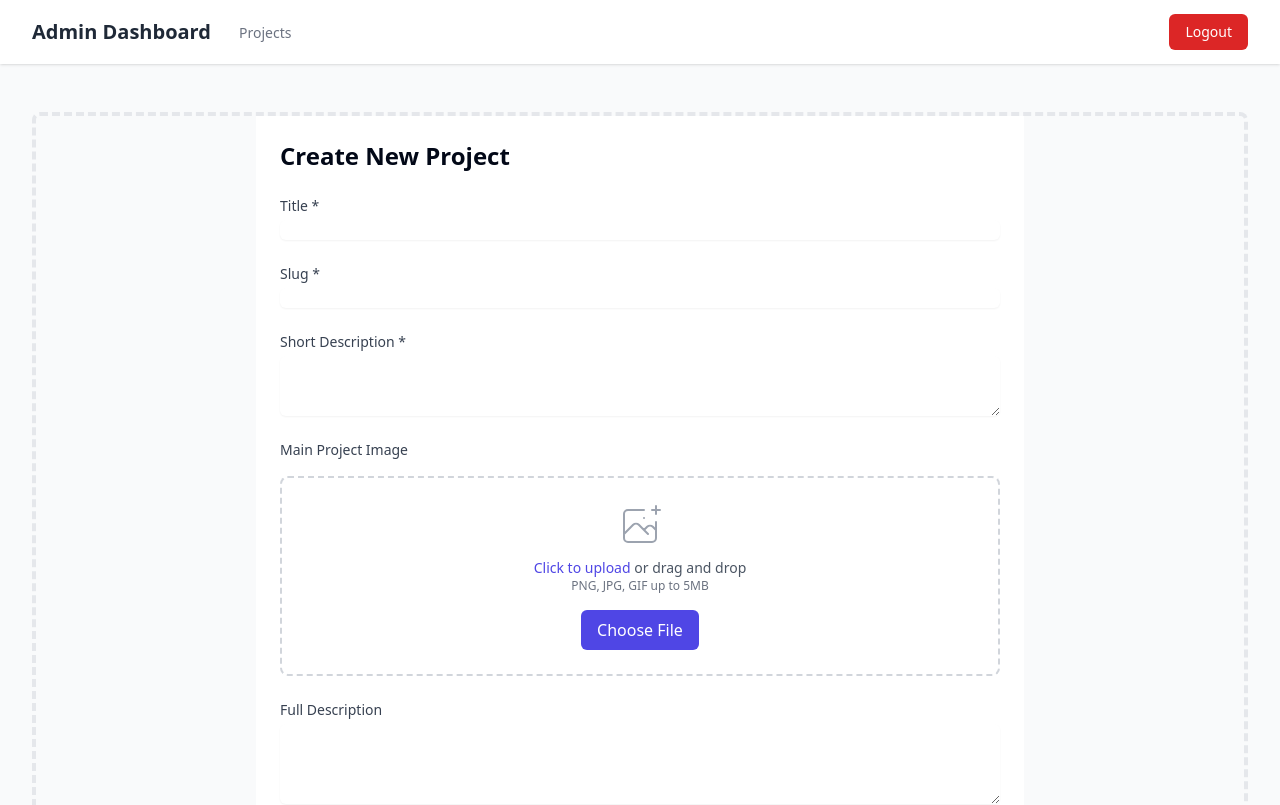
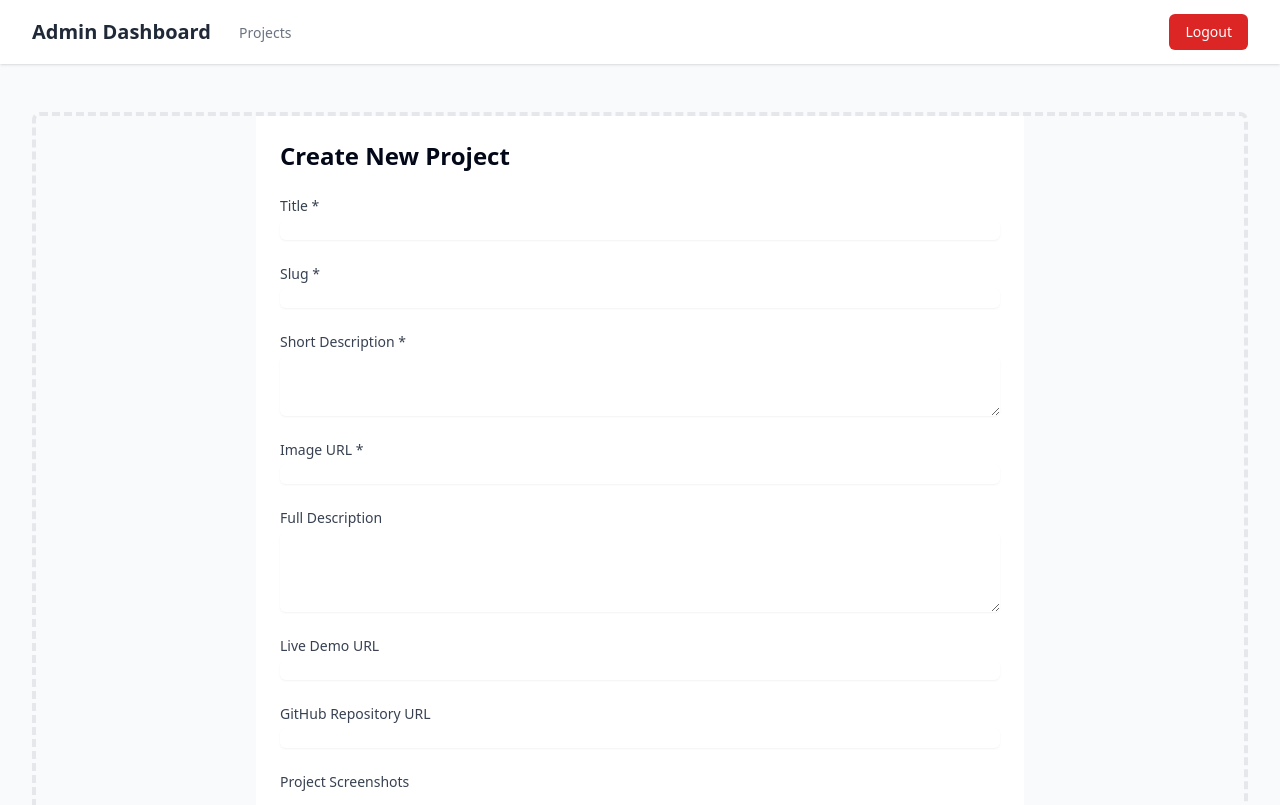
Before and after one commit to AchmadFadil128/porto-api, a Next.js app: page /dashboard/projects/new in a window 1280 px wide. Shown: the top 805 px of the page. Built offline with nearby package versions, Linux system fonts and the light colour scheme.

Commit message:
Revert "Added project main picture function"
This reverts commit 1f10d4414671b03bdf0de2aa9f07ab3f793e76b5.

```diff
--- a/src/app/dashboard/projects/[slug]/edit/page.tsx
+++ b/src/app/dashboard/projects/[slug]/edit/page.tsx
@@ -6,7 +6,6 @@
 import { useForm } from 'react-hook-form';
 import { zodResolver } from '@hookform/resolvers/zod';
 import ScreenshotUpload from '@/components/ScreenshotUpload';
-import ImageUpload from '@/components/ImageUpload';
 
 // Define the form schema using Zod
 const projectSchema = z.object({
@@ -26,7 +25,6 @@
   const router = useRouter();
   const [error, setError] = useState<string | null>(null);
   const [loading, setLoading] = useState(true);
-  const [image_url, setImageUrl] = useState<string | null>(null);
   const [screenshots, setScreenshots] = useState<string[]>([]);
 
   const {
@@ -34,7 +32,6 @@
     handleSubmit,
     formState: { errors, isSubmitting },
     reset,
-    setValue,
   } = useForm<FormData>({
     resolver: zodResolver(projectSchema),
   });
@@ -55,7 +52,6 @@
             live_demo_url: projectData.live_demo_url || '',
             github_repo_url: projectData.github_repo_url || '',
           });
-          setImageUrl(projectData.image_url); // Set the main project image
           setScreenshots(projectData.screenshots || []); // Set the screenshots separately
         } else {
           setError(projectData.error || 'Failed to fetch project data');
@@ -73,24 +69,7 @@
     }
   }, [params.slug, reset]);
 
-  // Update image_url when the upload changes
-  const handleImageUrlChange = (url: string | null) => {
-    setImageUrl(url);
-    if (url) {
-      setValue('image_url', url); // Update form value so validation passes
-    } else {
-      setValue('image_url', ''); // Clear the field value
-    }
-  };
-
   const onSubmit = async (data: FormData) => {
-    // Ensure image_url is set properly from the uploaded value
-    const submitData = {
-      ...data,
-      image_url: image_url || data.image_url, // Use uploaded image if available, otherwise use text input
-      screenshots, // Use the updated screenshots array
-    };
-
     setError(null);
     try {
       const res = await fetch(`/api/projects/${params.slug}`, {
@@ -98,7 +77,10 @@
         headers: {
           'Content-Type': 'application/json',
         },
-        body: JSON.stringify(submitData),
+        body: JSON.stringify({
+          ...data,
+          screenshots, // Use the updated screenshots array
+        }),
       });
 
       if (res.ok) {
@@ -174,19 +156,17 @@
           )}
         </div>
 
-        {/* Main Project Image Upload */}
         <div>
-          <ImageUpload
-            imageUrl={image_url}
-            onImageUrlChange={handleImageUrlChange}
-            label="Main Project Image"
-          />
-          {/* Keep the image_url field in the form but hide it since we're using the component */}
+          <label htmlFor="image_url" className="block text-sm font-medium text-gray-700">
+            Image URL *
+          </label>
           <input
-            type="hidden"
+            id="image_url"
+            type="text"
+            className={`mt-1 block w-full rounded-md border-gray-300 shadow-sm focus:border-indigo-500 focus:ring-indigo-500 sm:text-sm ${errors.image_url ? 'border-red-500' : ''}`}
             {...register('image_url')}
           />
-          {errors.image_url && image_url === null && (
+          {errors.image_url && (
             <p className="mt-1 text-sm text-red-600">{errors.image_url.message}</p>
           )}
         </div>
--- a/src/app/dashboard/projects/new/page.tsx
+++ b/src/app/dashboard/projects/new/page.tsx
@@ -6,14 +6,13 @@
 import { useForm } from 'react-hook-form';
 import { zodResolver } from '@hookform/resolvers/zod';
 import ScreenshotUpload from '@/components/ScreenshotUpload';
-import ImageUpload from '@/components/ImageUpload';
 
 // Define the form schema using Zod
 const projectSchema = z.object({
   title: z.string().min(1, 'Title is required'),
   slug: z.string().min(1, 'Slug is required'),
   short_description: z.string().min(1, 'Short description is required'),
-  image_url: z.string().min(1, 'Image URL is required'), // Will be updated with the uploaded image
+  image_url: z.string().min(1, 'Image URL is required'),
   description: z.string().optional(),
   live_demo_url: z.string().url('Must be a valid URL').optional().or(z.literal('')),
   github_repo_url: z.string().url('Must be a valid URL').optional().or(z.literal('')),
@@ -25,36 +24,17 @@
 export default function NewProjectPage() {
   const router = useRouter();
   const [error, setError] = useState<string | null>(null);
-  const [image_url, setImageUrl] = useState<string | null>(null);
   const [screenshots, setScreenshots] = useState<string[]>([]);
 
   const {
     register,
     handleSubmit,
     formState: { errors, isSubmitting },
-    setValue, // We'll use this to update the form value
   } = useForm<FormData>({
     resolver: zodResolver(projectSchema),
   });
 
-  // Update image_url when the upload changes
-  const handleImageUrlChange = (url: string | null) => {
-    setImageUrl(url);
-    if (url) {
-      setValue('image_url', url); // Update form value so validation passes
-    } else {
-      setValue('image_url', ''); // Clear the field value
-    }
-  };
-
   const onSubmit = async (data: FormData) => {
-    // Ensure image_url is set properly from the uploaded value
-    const submitData = {
-      ...data,
-      image_url: image_url || data.image_url, // Use uploaded image if available, otherwise use text input
-      screenshots, // Add the uploaded screenshots to the form data
-    };
-
     setError(null);
     try {
       const res = await fetch('/api/projects', {
@@ -62,7 +42,10 @@
         headers: {
           'Content-Type': 'application/json',
         },
-        body: JSON.stringify(submitData),
+        body: JSON.stringify({
+          ...data,
+          screenshots, // Add the uploaded screenshots to the form data
+        }),
       });
 
       if (res.ok) {
@@ -134,19 +117,17 @@
           )}
         </div>
 
-        {/* Main Project Image Upload */}
         <div>
-          <ImageUpload
-            imageUrl={image_url}
-            onImageUrlChange={handleImageUrlChange}
-            label="Main Project Image"
-          />
-          {/* Keep the image_url field in the form but hide it since we're using the component */}
+          <label htmlFor="image_url" className="block text-sm font-medium text-gray-700">
+            Image URL *
+          </label>
           <input
-            type="hidden"
+            id="image_url"
+            type="text"
+            className={`mt-1 block w-full rounded-md border-gray-300 shadow-sm focus:border-indigo-500 focus:ring-indigo-500 sm:text-sm ${errors.image_url ? 'border-red-500' : ''}`}
             {...register('image_url')}
           />
-          {errors.image_url && image_url === null && (
+          {errors.image_url && (
             <p className="mt-1 text-sm text-red-600">{errors.image_url.message}</p>
           )}
         </div>
--- a/src/components/ImageUpload.tsx
+++ /dev/null
@@ -1,143 +0,0 @@
-'use client';
-
-import { useState, useRef, useCallback } from 'react';
-
-interface ImageUploadProps {
-  imageUrl: string | null;
-  onImageUrlChange: (imageUrl: string | null) => void;
-  label?: string;
-}
-
-export default function ImageUpload({
-  imageUrl,
-  onImageUrlChange,
-  label = 'Project Image'
-}: ImageUploadProps) {
-  const [uploading, setUploading] = useState(false);
-  const [error, setError] = useState<string | null>(null);
-  const fileInputRef = useRef<HTMLInputElement>(null);
-
-  const handleFileUpload = useCallback(async (file: File) => {
-    if (!file.type.startsWith('image/')) {
-      setError('Only image files are allowed');
-      return;
-    }
-
-    const formData = new FormData();
-    formData.append('file', file);
-
-    try {
-      setUploading(true);
-      setError(null);
-
-      const res = await fetch('/api/upload', {
-        method: 'POST',
-        body: formData,
-      });
-
-      if (!res.ok) {
-        const errorData = await res.json();
-        throw new Error(errorData.error || 'Failed to upload image');
-      }
-
-      const { imageUrl } = await res.json();
-      onImageUrlChange(imageUrl); // Set as single image URL
-    } catch (err: any) {
-      console.error('Upload error:', err);
-      setError(err.message || 'Failed to upload image');
-    } finally {
-      setUploading(false);
-    }
-  }, [onImageUrlChange]);
-
-  const handleFileChange = useCallback((e: React.ChangeEvent<HTMLInputElement>) => {
-    if (e.target.files && e.target.files[0]) {
-      handleFileUpload(e.target.files[0]);
-    }
-  }, [handleFileUpload]);
-
-  const handleDragOver = useCallback((e: React.DragEvent<HTMLDivElement>) => {
-    e.preventDefault();
-    e.stopPropagation();
-  }, []);
-
-  const handleDrop = useCallback((e: React.DragEvent<HTMLDivElement>) => {
-    e.preventDefault();
-    e.stopPropagation();
-    if (e.dataTransfer.files && e.dataTransfer.files[0]) {
-      handleFileUpload(e.dataTransfer.files[0]);
-    }
-  }, [handleFileUpload]);
-
-  const removeImage = useCallback(() => {
-    onImageUrlChange(null);
-  }, [onImageUrlChange]);
-
-  return (
-    <div className="space-y-4">
-      <label className="block text-sm font-medium text-gray-700">
-        {label}
-      </label>
-
-      {/* Upload Area */}
-      <div className="border-2 border-dashed border-gray-300 rounded-lg p-6 text-center hover:border-indigo-400 transition-colors">
-        <div
-          className="cursor-pointer"
-          onDragOver={handleDragOver}
-          onDrop={handleDrop}
-        >
-          <svg className="mx-auto h-12 w-12 text-gray-400" stroke="currentColor" fill="none" viewBox="0 0 48 48">
-            <path d="M28 8H12a4 4 0 00-4 4v20m32-12v8m0 0v8a4 4 0 01-4 4H12a4 4 0 01-4-4v-4m32-4l-3.172-3.172a4 4 0 00-5.656 0L28 28M8 32l9.172-9.172a4 4 0 015.656 0L28 28m0 0l4 4m4-24h8m-4-4v8m-12 4h.02" strokeWidth="2" strokeLinecap="round" strokeLinejoin="round" />
-          </svg>
-          <p className="mt-2 text-sm text-gray-600">
-            <span className="font-medium text-indigo-600 hover:text-indigo-500">
-              Click to upload
-            </span>{' '}
-            or drag and drop
-          </p>
-          <p className="text-xs text-gray-500">PNG, JPG, GIF up to 5MB</p>
-        </div>
-        <input
-          type="file"
-          ref={fileInputRef}
-          onChange={handleFileChange}
-          className="hidden"
-          accept="image/*"
-        />
-        <button
-          type="button"
-          onClick={() => fileInputRef.current?.click()}
-          disabled={uploading}
-          className="mt-4 px-4 py-2 bg-indigo-600 text-white rounded-md hover:bg-indigo-700 disabled:opacity-50"
-        >
-          {uploading ? 'Uploading...' : 'Choose File'}
-        </button>
-      </div>
-
-      {error && (
-        <div className="text-sm text-red-600">{error}</div>
-      )}
-
-      {/* Preview of uploaded image */}
-      {imageUrl && (
-        <div className="mt-4">
-          <h3 className="text-sm font-medium text-gray-700 mb-2">Uploaded Image:</h3>
-          <div className="relative group">
-            <img
-              src={imageUrl.startsWith('/') ? imageUrl : imageUrl}
-              alt="Project main image"
-              className="w-full max-w-md h-auto object-contain rounded-md border"
-            />
-            <button
-              type="button"
-              onClick={removeImage}
-              className="absolute top-2 right-2 bg-red-500 text-white rounded-full w-6 h-6 flex items-center justify-center opacity-0 group-hover:opacity-100 transition-opacity"
-            >
-              ×
-            </button>
-          </div>
-        </div>
-      )}
-    </div>
-  );
-}
```
